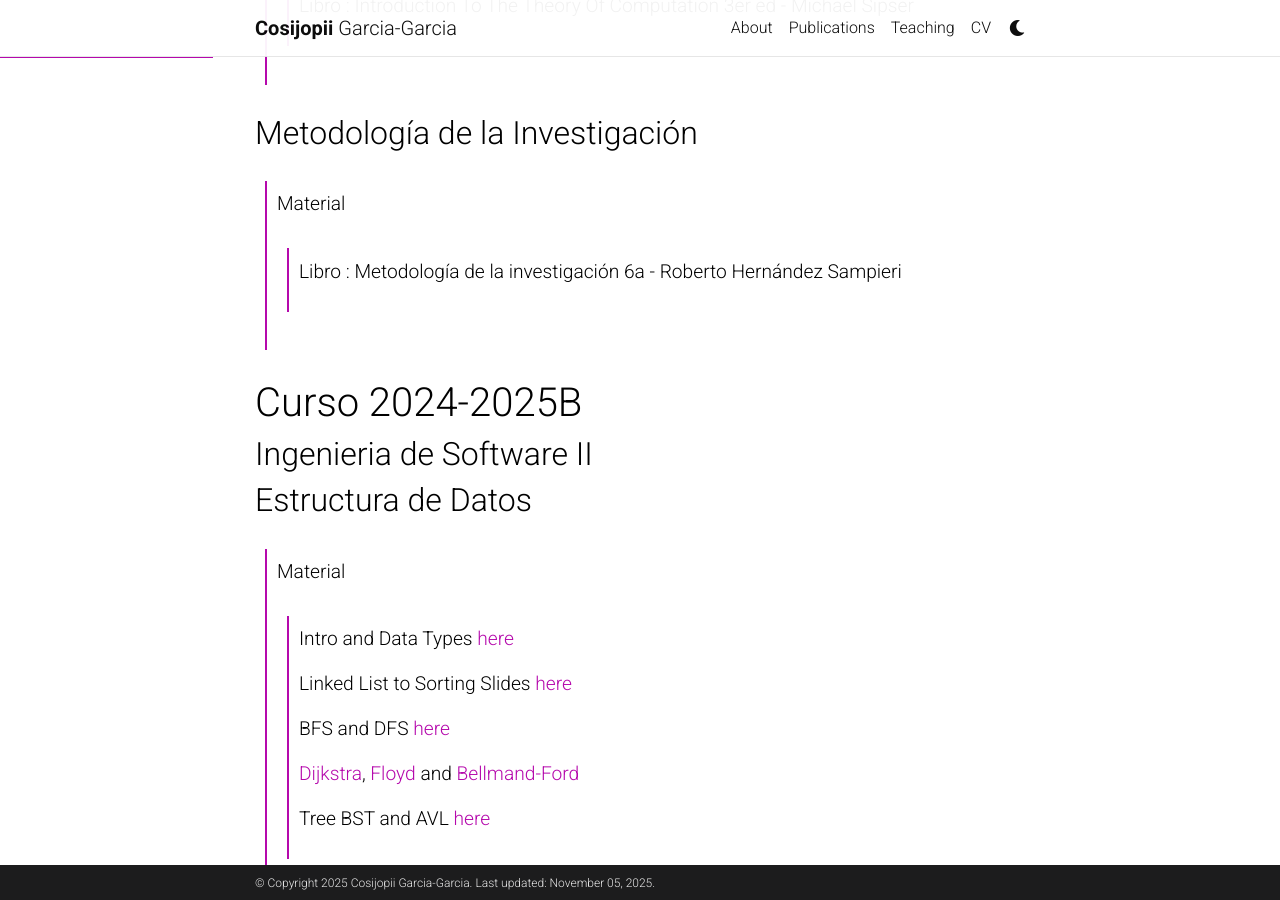
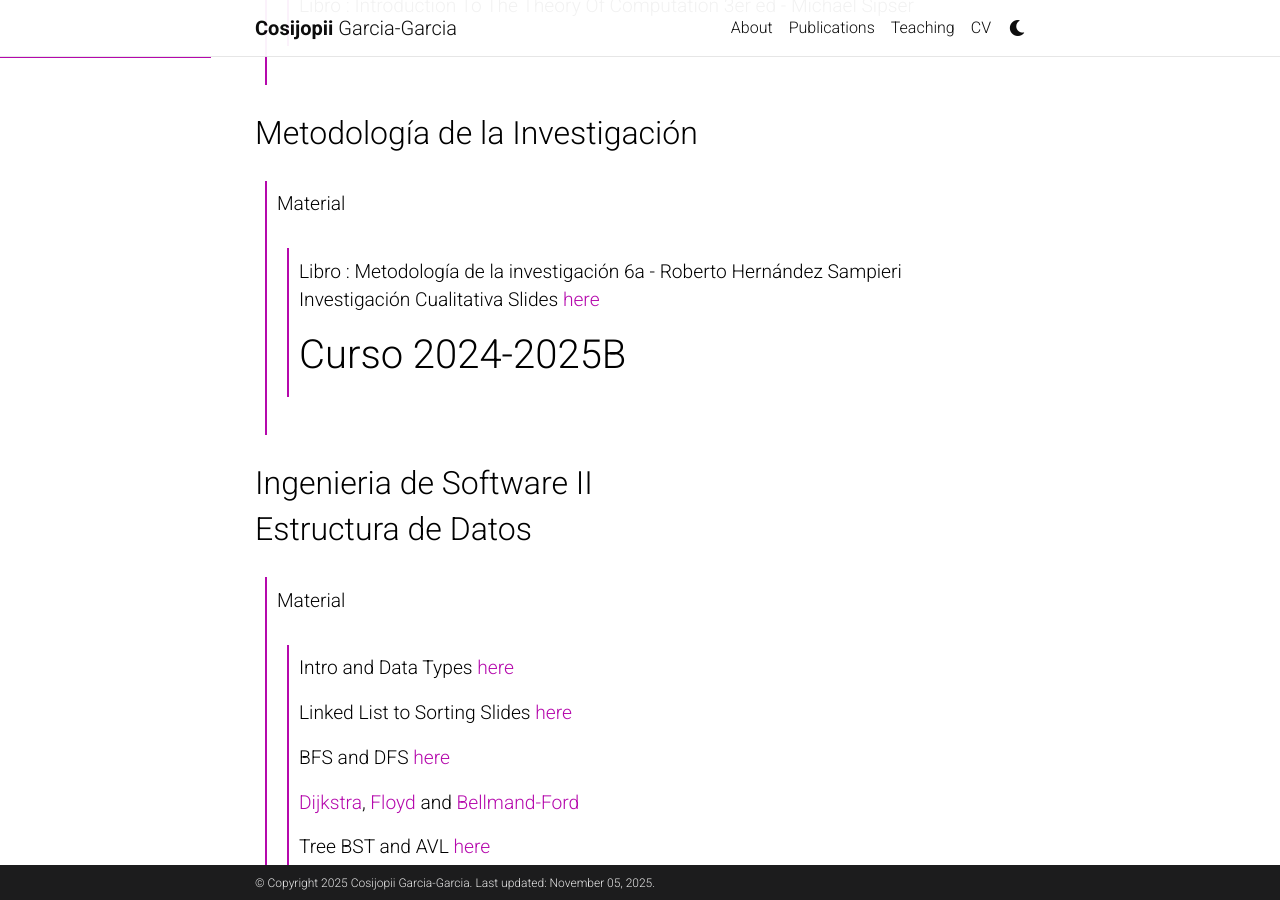
Before and after one commit to Cosijopiii/Cosijopiii.github.io, a Jekyll site: the page built from _projects/2_project.md, in a window 1280 px wide and 900 px high, scrolled down 422 px. Built offline with Jekyll 4.4.1, drawn with Linux system fonts in a browser that asks for light colours; comment, search, counter and statistics services are not loaded; a style sheet for code colours, icons or effects is not loaded.

Commit message:
add resource links in 2_project.md
Updated resource links in the project documentation.

```diff
--- a/_projects/2_project.md
+++ b/_projects/2_project.md
@@ -15,7 +15,7 @@ category: work
 ## Metodología de la Investigación
 > Material
 >> Libro : Metodología de la investigación 6a - Roberto Hernández Sampieri
-
+>> Investigación Cualitativa Slides [here](/assets/pdf/U_2.pdf)
 # Curso 2024-2025B
 
 ## Ingenieria de Software II
```
